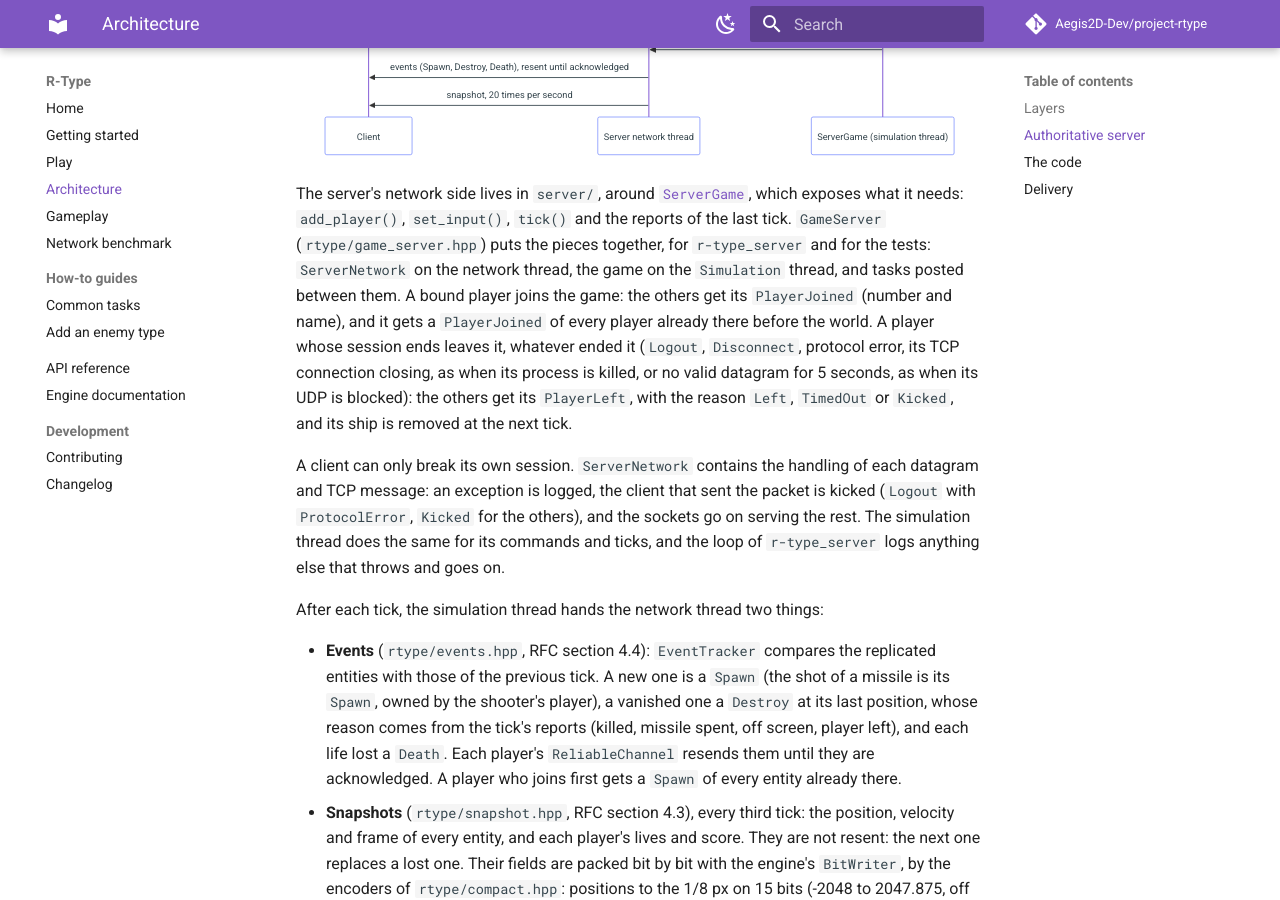
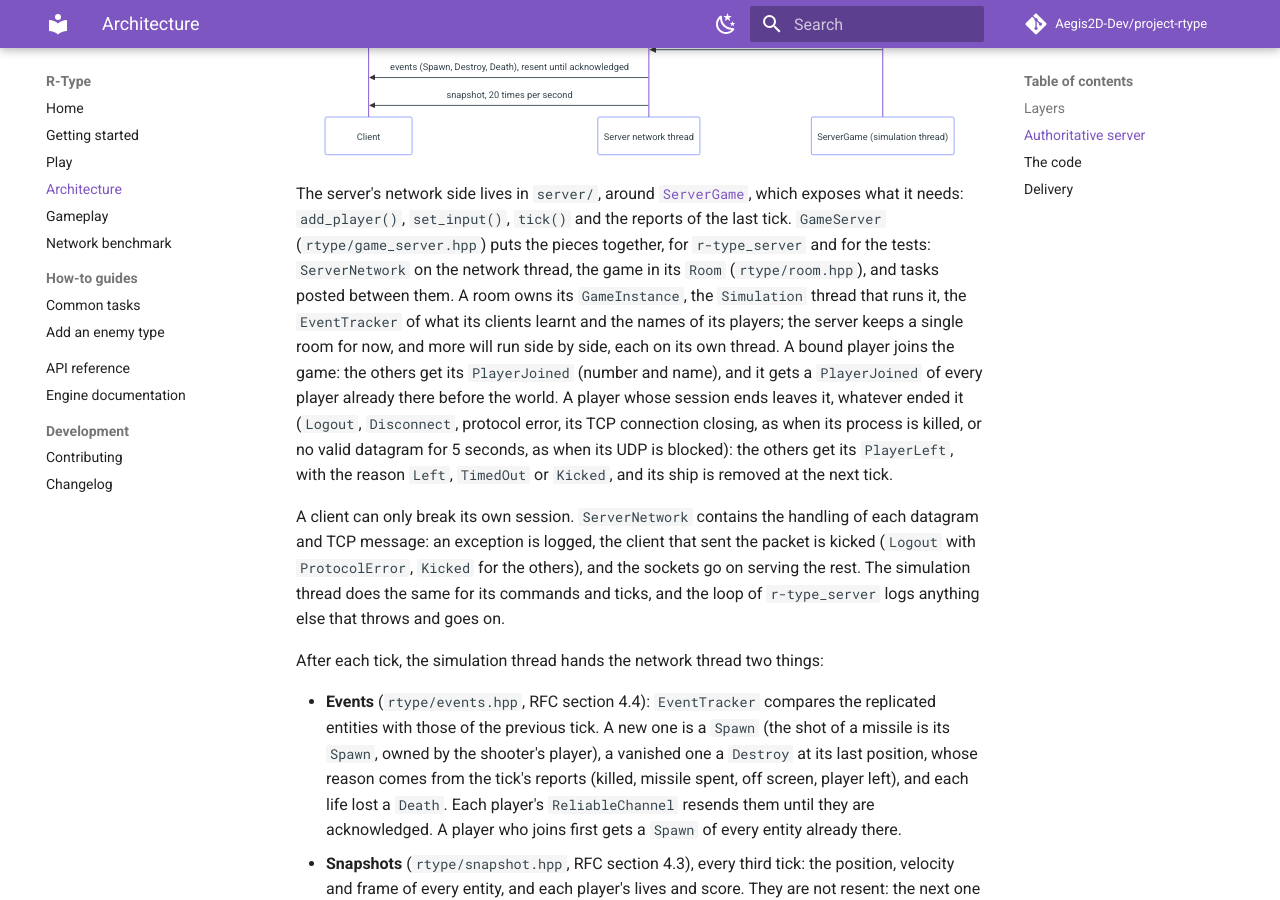
Before and after one commit to Aegis2D-Dev/project-rtype, an MkDocs documentation site: the page built from docs/architecture.md, in a window 1280 px wide and 900 px high, scrolled down 1263 px. Built offline with MkDocs 1.6.1 and Material for MkDocs 9.7.7, drawn with Linux system fonts in a browser that asks for light colours; comment, search, counter and statistics services are not loaded.

Commit message:
feat(docs): documented the game room and updated changelogs

```diff
--- a/docs/architecture.md
+++ b/docs/architecture.md
@@ -66,8 +66,10 @@ The server's network side lives in `server/`, around
 [`ServerGame`](gameplay.md#the-server-game), which exposes what it needs: `add_player()`,
 `set_input()`, `tick()` and the reports of the last tick. `GameServer`
 (`rtype/game_server.hpp`) puts the pieces together, for `r-type_server` and for the tests:
-`ServerNetwork` on the network thread, the game on the `Simulation` thread, and tasks
-posted between them. A bound player joins the game: the others get its `PlayerJoined`
+`ServerNetwork` on the network thread, the game in its `Room` (`rtype/room.hpp`), and tasks
+posted between them. A room owns its `GameInstance`, the `Simulation` thread that runs it, the
+`EventTracker` of what its clients learnt and the names of its players; the server keeps a
+single room for now, and more will run side by side, each on its own thread. A bound player joins the game: the others get its `PlayerJoined`
 (number and name), and it gets a `PlayerJoined` of every player already there before the
 world. A player whose session ends leaves it, whatever ended it (`Logout`, `Disconnect`,
 protocol error, its TCP connection closing, as when its process is killed, or no valid
```
Also changed, not shown: CHANGELOG.md (+2 -1 lines), changelogs/2026-11-02-server-payload-compression.md (+1 -1 lines), changelogs/2026-11-04-server-game-room.md (added, +51 -0 lines).
